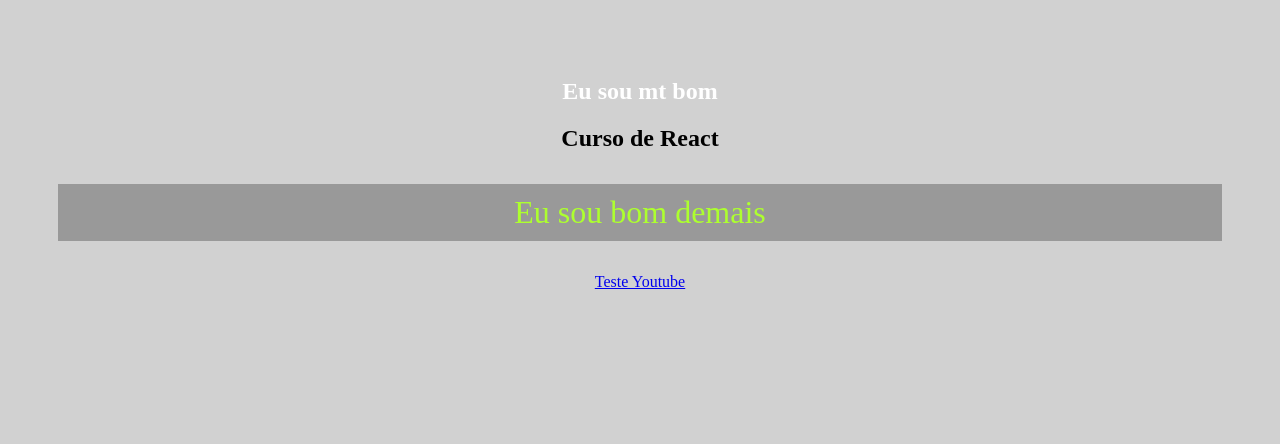
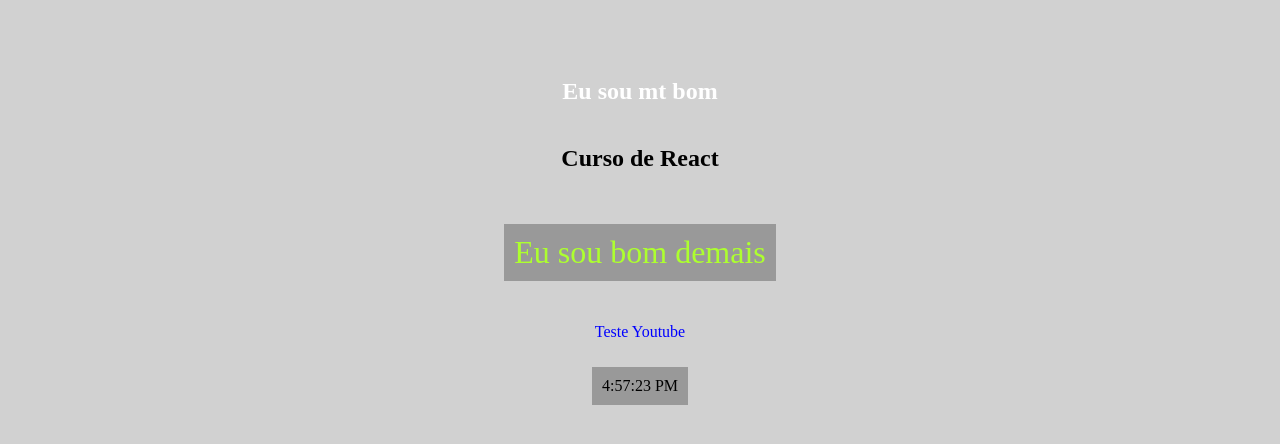
Before and after one commit to Luis-Edu01/React, a React (Create React App) app in the folder meu-projeto/: page / in a window 1280 px wide. Shown: the top 444 px of the page. Built offline with nearby package versions, Linux system fonts and the light colour scheme.

Commit message:
renderização do relogio com atualização a cada segundo

```diff
--- a/meu-projeto/src/App.css
+++ b/meu-projeto/src/App.css
@@ -7,6 +7,8 @@
 .caixa a{
   text-decoration: none;
   color: blue;
+  padding: 5px;
+  margin: 5px;
 }
 .caixa a:hover{
   background-color: blue;
--- a/meu-projeto/src/App.js
+++ b/meu-projeto/src/App.js
@@ -1,15 +1,17 @@
 import React from 'react'
+import Relogio from './components/Relogio'
 import './App.css'
 
 export default function App() {
 
   return (
     <>
-      <section calssName='caixa'>
+      <section className='caixa'>
         <h1>Eu sou mt bom</h1>
         <h2>Curso de React</h2>
         <p className='texto'>Eu sou bom demais</p>
         <a href='https://www.youtube.com' target='_blanck'>Teste Youtube</a>
+        <Relogio/>
       </section>
     </>
   )
--- /dev/null
+++ b/meu-projeto/src/components/Relogio.js
@@ -0,0 +1,9 @@
+import React from 'react'
+
+export default function Relogio(){
+    return(
+        <p>
+            {new Date().toLocaleTimeString()}
+        </p>
+    )
+}
--- a/meu-projeto/src/index.js
+++ b/meu-projeto/src/index.js
@@ -4,12 +4,15 @@ import './index.css';
 import App from './App';
 import reportWebVitals from './reportWebVitals';
 
+function tick(){
   const root = ReactDOM.createRoot(document.getElementById('root'));
   root.render(
     <React.StrictMode>
       <App />
     </React.StrictMode>
   );
+}
+setInterval(tick,1000)
 
 // If you want to start measuring performance in your app, pass a function
 // to log results (for example: reportWebVitals(console.log))
```
Lines whose indentation alone changed are shown as unchanged.
